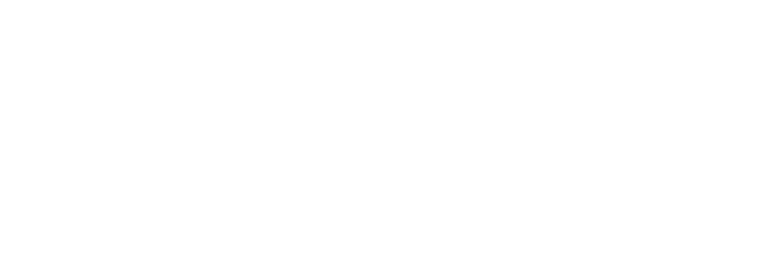
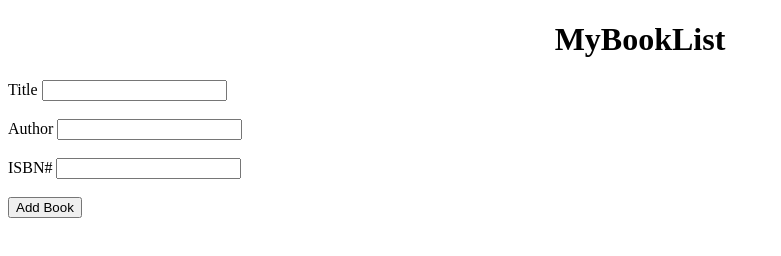
Before and after one commit to acciojob/book-list-Jitender72658, a website: page main.html in a window 1280 px wide. Shown: the whole page, without its empty margins (0-781 px from the left). Drawn offline with Linux system fonts and the light colour scheme.

Commit message:
created a submission

```diff
--- a/main.html
+++ b/main.html
@@ -10,6 +10,29 @@
 	<!-- the entire body must be written by student -->
     <script type="text/javascript" src="./script.js">
 </script>
+	<h1 align="center">MyBookList</h1>
+
+	<div class="form-group">
+	<label for="title">Title</label>
+	<input type="text" id="title" >
+	<br>
+	<br>
+
+	<label for="author">Author</label>
+	<input type="text" id="author">
+	<br>
+	<br>
+
+	<label for="isbn">ISBN#</label>
+	<input type="text" id="isbn">
+	<br>
+	<br>
+
+    <label for="add"></label>
+	<input type ="submit" id="submit" value="Add Book">
+	</div>
+	<table class="table" table-striped >
+	</table>
 
 </body>
 
```
